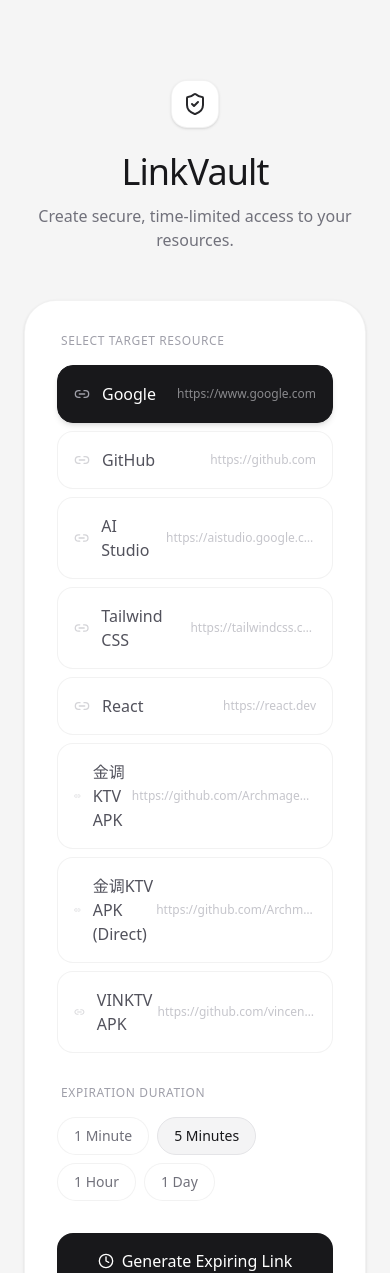
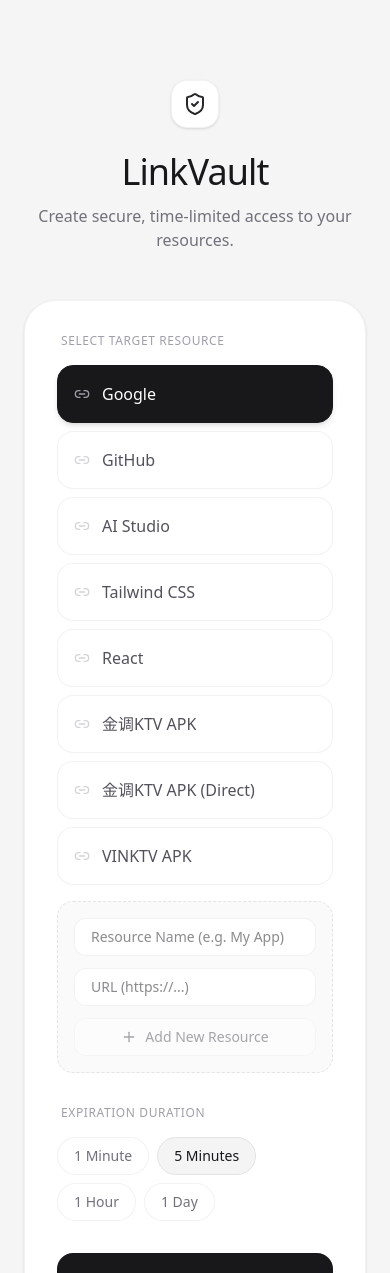
Before and after one commit to vincentcheong321-ux/bestapp, a React (Vite) app: page / in a window 390 px wide. Shown: the top 1273 px of the page. Built offline with nearby package versions, Linux system fonts and the light colour scheme.

Commit message:
feat: Allow multiple URL management
Introduces the ability to add, name, and manage multiple URLs for generation. URLs are now persisted in local storage, allowing users to create and reuse predefined links. Also adds UI elements for adding and removing URLs.

```diff
--- a/src/App.tsx
+++ b/src/App.tsx
@@ -4,7 +4,7 @@
  */
 
 import React, { useState, useEffect } from 'react';
-import { Link2, Clock, Copy, Check, ExternalLink, AlertCircle, ShieldCheck } from 'lucide-react';
+import { Link2, Clock, Copy, Check, ExternalLink, AlertCircle, ShieldCheck, Plus, Trash2 } from 'lucide-react';
 import { motion, AnimatePresence } from 'motion/react';
 import { clsx, type ClassValue } from 'clsx';
 import { twMerge } from 'tailwind-merge';
@@ -32,13 +32,52 @@
 ];
 
 export default function App() {
-  const [selectedUrl, setSelectedUrl] = useState(HARDCODED_URLS[0].url);
+  const [urls, setUrls] = useState<{ name: string; url: string }[]>(() => {
+    const saved = localStorage.getItem('linkvault_urls');
+    return saved ? JSON.parse(saved) : HARDCODED_URLS;
+  });
+  const [newUrlName, setNewUrlName] = useState('');
+  const [newUrlValue, setNewUrlValue] = useState('');
+  const [selectedUrl, setSelectedUrl] = useState(urls[0]?.url || '');
   const [duration, setDuration] = useState(DURATIONS[1].value);
   const [generatedUrl, setGeneratedUrl] = useState<string | null>(null);
   const [expiresAt, setExpiresAt] = useState<string | null>(null);
   const [loading, setLoading] = useState(false);
   const [copied, setCopied] = useState(false);
   const [error, setError] = useState<string | null>(null);
+
+  useEffect(() => {
+    localStorage.setItem('linkvault_urls', JSON.stringify(urls));
+  }, [urls]);
+
+  const addUrl = (e: React.FormEvent) => {
+    e.preventDefault();
+    if (!newUrlName || !newUrlValue) return;
+
+    // Basic URL validation
+    try {
+      new URL(newUrlValue);
+    } catch {
+      setError('Please enter a valid URL (including http:// or https://)');
+      return;
+    }
+
+    const newEntry = { name: newUrlName, url: newUrlValue };
+    setUrls([...urls, newEntry]);
+    setNewUrlName('');
+    setNewUrlValue('');
+    setSelectedUrl(newUrlValue);
+    setError(null);
+  };
+
+  const removeUrl = (e: React.MouseEvent, urlToRemove: string) => {
+    e.stopPropagation();
+    const updatedUrls = urls.filter(u => u.url !== urlToRemove);
+    setUrls(updatedUrls);
+    if (selectedUrl === urlToRemove) {
+      setSelectedUrl(updatedUrls[0]?.url || '');
+    }
+  };
 
   const handleGenerate = async () => {
     setLoading(true);
@@ -93,28 +132,67 @@
               <label className="block text-xs font-medium uppercase tracking-wider text-zinc-400 mb-4 px-1">
                 Select Target Resource
               </label>
-              <div className="grid grid-cols-1 gap-2">
-                {HARDCODED_URLS.map((item) => (
+              <div className="grid grid-cols-1 gap-2 mb-4">
+                {urls.map((item) => (
+                  <div key={item.url} className="group relative">
                     <button
-                    key={item.url}
                       onClick={() => setSelectedUrl(item.url)}
                       className={cn(
-                      "flex items-center justify-between p-4 rounded-2xl border transition-all duration-200 text-left",
+                        "w-full flex items-center justify-between p-4 rounded-2xl border transition-all duration-200 text-left",
                         selectedUrl === item.url
                           ? "bg-zinc-900 border-zinc-900 text-white shadow-md"
                           : "bg-white border-black/5 text-zinc-600 hover:border-zinc-300"
                       )}
                     >
-                    <div className="flex items-center gap-3">
-                      <Link2 className={cn("w-4 h-4", selectedUrl === item.url ? "text-zinc-400" : "text-zinc-300")} />
-                      <span className="font-medium">{item.name}</span>
+                      <div className="flex items-center gap-3 overflow-hidden">
+                        <Link2 className={cn("w-4 h-4 shrink-0", selectedUrl === item.url ? "text-zinc-400" : "text-zinc-300")} />
+                        <span className="font-medium truncate">{item.name}</span>
                       </div>
-                    <span className={cn("text-xs opacity-60 truncate max-w-[200px]", selectedUrl === item.url ? "text-zinc-300" : "text-zinc-400")}>
+                      <span className={cn("text-xs opacity-60 truncate ml-4 hidden sm:block max-w-[200px]", selectedUrl === item.url ? "text-zinc-300" : "text-zinc-400")}>
                         {item.url}
                       </span>
                     </button>
+                    <button
+                      onClick={(e) => removeUrl(e, item.url)}
+                      className={cn(
+                        "absolute right-2 top-1/2 -translate-y-1/2 p-2 rounded-xl opacity-0 group-hover:opacity-100 transition-opacity",
+                        selectedUrl === item.url ? "text-zinc-400 hover:text-white hover:bg-white/10" : "text-zinc-300 hover:text-red-500 hover:bg-red-50"
+                      )}
+                      title="Remove resource"
+                    >
+                      <Trash2 className="w-4 h-4" />
+                    </button>
+                  </div>
                 ))}
               </div>
+
+              {/* Add New URL Form */}
+              <form onSubmit={addUrl} className="bg-zinc-50 rounded-2xl p-4 border border-dashed border-zinc-200">
+                <div className="grid grid-cols-1 sm:grid-cols-2 gap-3 mb-3">
+                  <input
+                    type="text"
+                    placeholder="Resource Name (e.g. My App)"
+                    value={newUrlName}
+                    onChange={(e) => setNewUrlName(e.target.value)}
+                    className="bg-white border border-black/5 rounded-xl px-4 py-2 text-sm focus:outline-none focus:ring-2 focus:ring-zinc-200 transition-all"
+                  />
+                  <input
+                    type="text"
+                    placeholder="URL (https://...)"
+                    value={newUrlValue}
+                    onChange={(e) => setNewUrlValue(e.target.value)}
+                    className="bg-white border border-black/5 rounded-xl px-4 py-2 text-sm focus:outline-none focus:ring-2 focus:ring-zinc-200 transition-all"
+                  />
+                </div>
+                <button
+                  type="submit"
+                  disabled={!newUrlName || !newUrlValue}
+                  className="w-full py-2 bg-white border border-black/5 text-zinc-600 rounded-xl text-sm font-medium hover:bg-zinc-100 transition-colors disabled:opacity-50 flex items-center justify-center gap-2"
+                >
+                  <Plus className="w-4 h-4" />
+                  Add New Resource
+                </button>
+              </form>
             </div>
 
             {/* Expiration Selection */}
```
Lines whose indentation alone changed are shown as unchanged.
